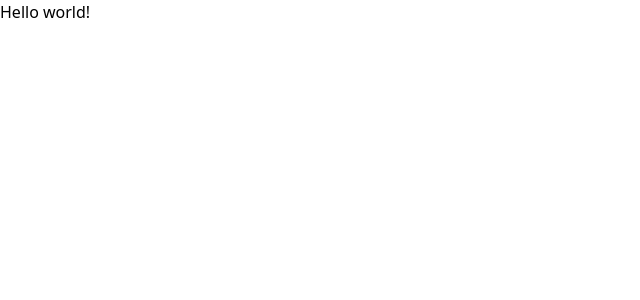
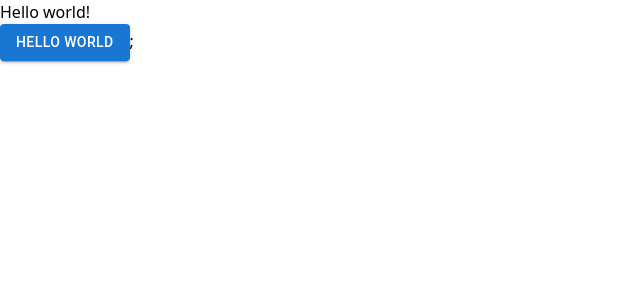
Before and after one commit to davitchanturia/quiz_app, a React (Vite) app: page / in a window 1280 px wide. Shown: the top 300 px of the page, without its empty margins (0-640 px from the left). Built offline with nearby package versions, Linux system fonts and the light colour scheme.

Commit message:
chore: installing material ui component library

```diff
--- a/package.json
+++ b/package.json
@@ -10,6 +10,9 @@
     "preview": "vite preview"
   },
   "dependencies": {
+    "@emotion/react": "^11.11.4",
+    "@emotion/styled": "^11.11.5",
+    "@mui/material": "^5.15.15",
     "axios": "^1.6.8",
     "react": "^18.2.0",
     "react-dom": "^18.2.0"
--- a/src/App.jsx
+++ b/src/App.jsx
@@ -1,9 +1,12 @@
+import Button from '@mui/material/Button';
+
 function App() {
   return (
     <>
       <h1 className="text-3xl font-bold">
         Hello world!
       </h1>
+      <Button variant="contained">Hello world</Button>;
     </>
   )
 }
```
Also changed, not shown: 1 other file (tests, documents, lock files or other folders).
